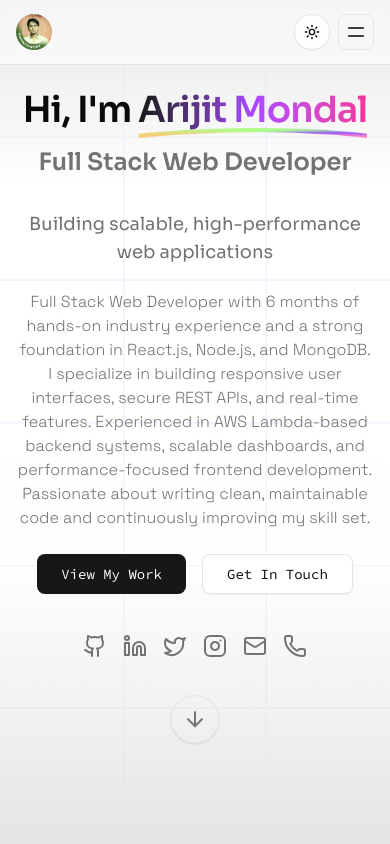
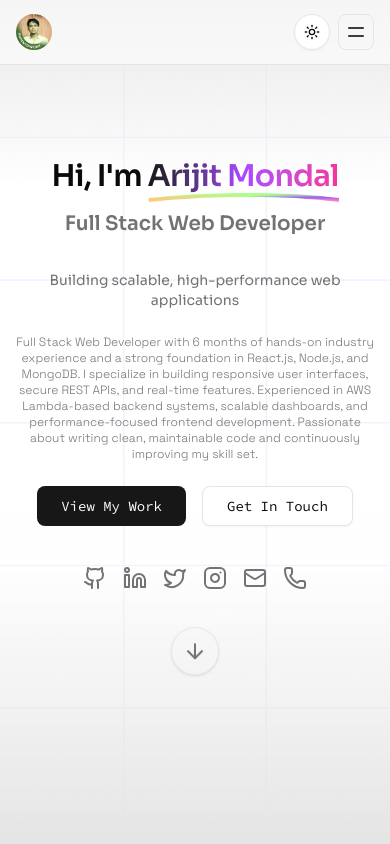
Before and after one commit to Arijit-mondal099/arijitmondal, a Next.js app: page / in a window 390 px wide. Shown: the top 844 px of the page. Built offline with nearby package versions, Linux system fonts and the light colour scheme.

Commit message:
fix all bugs and type error

```diff
--- a/src/components/layout/Header.tsx
+++ b/src/components/layout/Header.tsx
@@ -59,7 +59,7 @@ export function Header() {
             <button
               key={item.name}
               onClick={() => handleNavClick(item.href)}
-              className="text-sm font-medium text-muted-foreground transition-colors hover:text-foreground uppercase font-code"
+              className="text-sm font-medium text-muted-foreground transition-colors hover:text-foreground uppercase font-code cursor-pointer"
             >
               {item.name}
             </button>
--- a/src/components/sections/About.tsx
+++ b/src/components/sections/About.tsx
@@ -7,7 +7,6 @@ import {
   CardHeader,
   CardTitle,
 } from "@/components/ui/card";
-import { Badge } from "@/components/ui/badge";
 import { SKILLS, PERSONAL_INFO } from "@/lib/constants";
 import { useFadeIn, useStagger } from "@/components/animations/gsap-hooks";
 import Image from "next/image";
--- a/src/components/sections/Contact.tsx
+++ b/src/components/sections/Contact.tsx
@@ -116,7 +116,7 @@ export function Contact() {
               <CardHeader>
                 <CardTitle className="text-2xl lg:text-3xl">Send a Message</CardTitle>
                 <CardDescription>
-                  Fill out the form below and I'll get back to you as soon as
+                  Fill out the form below and I&apos;ll get back to you as soon as
                   possible.
                 </CardDescription>
               </CardHeader>
@@ -208,7 +208,7 @@ export function Contact() {
                   {/* Status Messages */}
                   {submitStatus === "success" && (
                     <p className="text-sm text-green-600 dark:text-green-400">
-                      Message sent successfully! I'll get back to you soon.
+                      Message sent successfully! I&apos;ll get back to you soon.
                     </p>
                   )}
                   {submitStatus === "error" && (
@@ -266,11 +266,11 @@ export function Contact() {
 
             <Card>
               <CardHeader>
-                <CardTitle>Let's Collaborate</CardTitle>
+                <CardTitle>Let&apos;s Collaborate</CardTitle>
               </CardHeader>
               <CardContent>
                 <p className="text-muted-foreground">
-                  I'm always interested in hearing about new projects and
+                  I&apos;m always interested in hearing about new projects and
                   opportunities. Whether you have a question or just want to say
                   hi, feel free to reach out!
                 </p>
--- a/src/components/sections/Experience.tsx
+++ b/src/components/sections/Experience.tsx
@@ -40,7 +40,7 @@ export function Experience() {
 
           <div className="flex gap-4">
             {/* Icon */}
-            <div className="flex-shrink-0">
+            <div className="shrink-0">
               <div className="flex h-10 w-10 items-center justify-center rounded-full bg-primary text-primary-foreground">
                 {item.type === "experience" ? (
                   <Briefcase className="h-5 w-5" />
--- a/src/components/sections/Hero.tsx
+++ b/src/components/sections/Hero.tsx
@@ -51,8 +51,8 @@ export function Hero() {
           ref={titleRef as React.RefObject<HTMLDivElement>}
           className="space-y-4"
         >
-          <h1 className="text-4xl font-bold tracking-tight sm:text-6xl lg:text-7xl font-sora">
-            Hi, I'm {" "}
+          <h1 className="text-3xl font-bold tracking-tight sm:text-6xl lg:text-7xl font-sora">
+            Hi, I&apos;m {" "}
             <span className="text-gradient relative inline-block">
               {PERSONAL_INFO.name}
               <Image
@@ -64,7 +64,7 @@ export function Hero() {
               />
             </span>
           </h1>
-          <p className="text-2xl sm:text-3xl font-semibold text-muted-foreground font-sora">
+          <p className="text-xl sm:text-3xl font-semibold text-muted-foreground font-sora">
             {PERSONAL_INFO.title}
           </p>
         </div>
@@ -74,11 +74,11 @@ export function Hero() {
           ref={contentRef as React.RefObject<HTMLDivElement>}
           className="space-y-6 max-w-4xl mx-auto"
         >
-          <p className="text-lg text-muted-foreground font-sora">
+          <p className="text-sm sm:text-lg text-muted-foreground font-sora">
             {PERSONAL_INFO.tagline}
           </p>
 
-          <p className="text-base text-muted-foreground font-grotesk">{PERSONAL_INFO.bio}</p>
+          <p className="text-xs sm:text-base text-muted-foreground font-grotesk">{PERSONAL_INFO.bio}</p>
 
           {/* CTA Buttons */}
           <div className="flex flex-row gap-4 justify-center items-center">
```
Also changed, not shown: src/components/ClipPath.tsx (+0 -44 lines), src/components/sections/Projects.tsx (+0 -8 lines).
